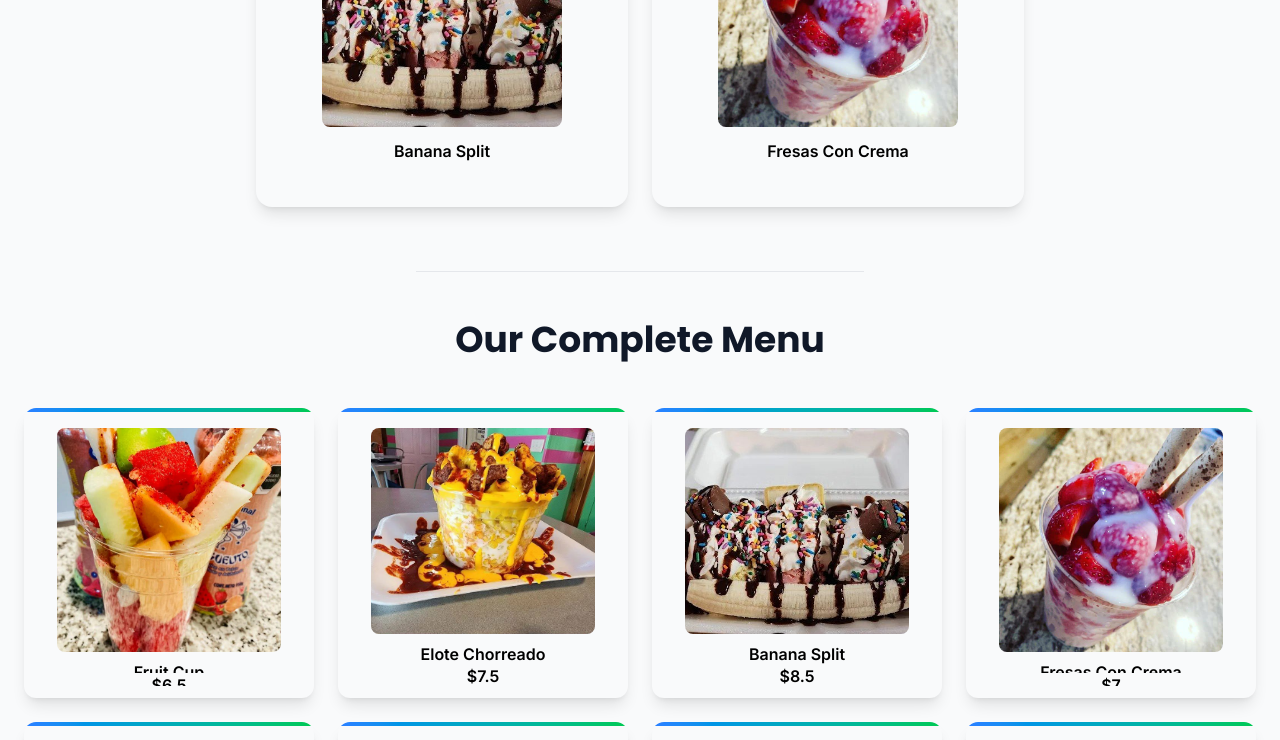
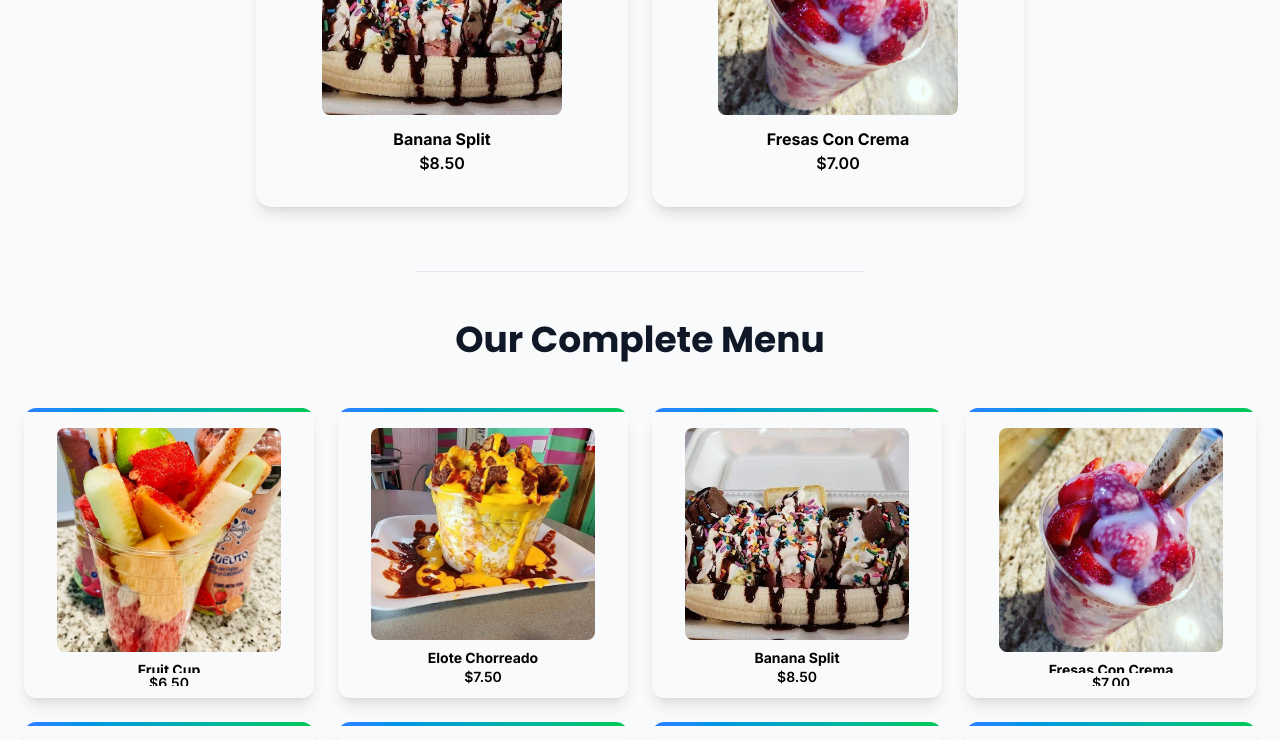
Before and after one commit to Guillermotrejo1/I-Snack, a Next.js app: page / in a window 1280 px wide. Shown: the part 1240-1980 px from the top of the page. Built offline with nearby package versions, Linux system fonts and the light colour scheme.

Commit message:
added prices to the featured section

```diff
--- a/app/components/BentoGrid.tsx
+++ b/app/components/BentoGrid.tsx
@@ -4,25 +4,25 @@ import FeaturedBoxes from "./FeaturedBoxes";
 
 const BentoGrid = () => {
   const featured = [
-    { id: 1, name: "Fruit Cup", image: "/images/fruitCup.jpg" },
-    { id: 2, name: "Elote Chorreado", image: "/images/eloteChorreado.jpg" },
-    { id: 3, name: "Banana Split", image: "/images/bananaSplit.jpg" },
-    { id: 4, name: "Fresas Con Crema", image: "/images/fresasCremosas.jpg" },
+    { id: 1, name: "Fruit Cup", image: "/images/fruitCup.jpg", price: 6.5  },
+    { id: 2, name: "Elote Chorreado", image: "/images/eloteChorreado.jpg", price: 7.5  },
+    { id: 3, name: "Banana Split", image: "/images/bananaSplit.jpg", price: 8.5  },
+    { id: 4, name: "Fresas Con Crema", image: "/images/fresasCremosas.jpg", price: 7.0  },
   ];
 
   const snacks = [
-    { id: 1, name: "Fruit Cup", image: "/images/fruitCup.jpg", price: 6.50 },
-    { id: 2, name: "Elote Chorreado", image: "/images/eloteChorreado.jpg", price: 7.50 },
-    { id: 3, name: "Banana Split", image: "/images/bananaSplit.jpg", price: 8.50 },
+    { id: 1, name: "Fruit Cup", image: "/images/fruitCup.jpg", price: 6.5 },
+    { id: 2, name: "Elote Chorreado", image: "/images/eloteChorreado.jpg", price: 7.5 },
+    { id: 3, name: "Banana Split", image: "/images/bananaSplit.jpg", price: 8.5 },
     { id: 4, name: "Fresas Con Crema", image: "/images/fresasCremosas.jpg", price: 7.0 },
-    { id: 5, name: "Takis Con Queso", image: "/images/cheeseTakis.jpg", price: 5.50 },
+    { id: 5, name: "Takis Con Queso", image: "/images/cheeseTakis.jpg", price: 5.5 },
     { id: 6, name: "Mangonada", image: "/images/mangonada.jpg", price: 6.75 },
-    { id: 7, name: "Mini Pancakes", image: "/images/miniPancakes.jpg", price: 6.00 },
-    { id: 8, name: "Tacos Locos", image: "/images/tacosLocos.jpg", price: 6.50 },
+    { id: 7, name: "Mini Pancakes", image: "/images/miniPancakes.jpg", price: 6.0 },
+    { id: 8, name: "Tacos Locos", image: "/images/tacosLocos.jpg", price: 6.5 },
     { id: 9, name: "Rusa", image: "/images/rusa.jpg", price: 5.75 },
-    { id: 10, name: "Paletas De Nieve", image: "/images/paletas.jpg", price: 4.50 },
+    { id: 10, name: "Paletas De Nieve", image: "/images/paletas.jpg", price: 4.5 },
     { id: 11, name: "Pepino Preparado", image: "/images/pepino.jpg", price: 5.25 },
-    { id: 12, name: "Nieve Preparada", image: "/images/nievePreparada.jpg", price: 5.50 },
+    { id: 12, name: "Nieve Preparada", image: "/images/nievePreparada.jpg", price: 5.5 },
   ];
 
   return (
--- a/app/components/FeaturedBoxes.tsx
+++ b/app/components/FeaturedBoxes.tsx
@@ -1,7 +1,7 @@
 import Image from 'next/image'
 import React from 'react'
 
-const FeaturedBoxes = ({ snack }: { snack: { id: number; name: string; image: string } }) => {
+const FeaturedBoxes = ({ snack }: { snack: { id: number; name: string; image: string, price: number } }) => {
   return (
     <div className="bg-gray-50 rounded-2xl aspect-square w-full shadow-lg hover:shadow-2xl transition-shadow overflow-hidden">
       <div className="h-1 w-full bg-linear-to-r from-blue-500 to-green-500" />
@@ -12,9 +12,10 @@ const FeaturedBoxes = ({ snack }: { snack: { id: number; name: string; image: st
           width={480}
           height={480}
           loading="lazy"
-          className="w-24 h-24 md:w-60 md:h-60 object-cover rounded-lg mb-2 md:mb-3"
+          className="w-22 h-22 md:w-60 md:h-60 object-cover rounded-lg mb-2 md:mb-3"
         />
-        <span className="text-black text-xs md:text-base font-semibold text-center line-clamp-2">{snack.name}</span>
+        <span className="text-black text-xs md:text-base font-bold text-center line-clamp-2">{snack.name}</span>
+        <span className="text-black text-xs md:text-base font-semibold text-center line-clamp-2">${snack.price.toFixed(2)}</span>
       </div>
     </div>
   )
--- a/app/components/GridBoxes.tsx
+++ b/app/components/GridBoxes.tsx
@@ -14,8 +14,10 @@ const GridBoxes = ({ snack }: { snack: { id: number; name: string; image: string
           loading="lazy"
           className="w-56 h-56 object-cover rounded-lg"
         />
-        <span className="text-black text-base font-semibold text-center line-clamp-2 mt-2">{snack.name}</span>
-        <span className="text-black text-base font-semibold text-center line-clamp-2">${snack.price}</span>
+        <span className="text-black text-sm font-bold text-center line-clamp-2 mt-2">{snack.name}</span>
+        <span className="text-black text-sm font-semibold text-center line-clamp-2">
+          ${snack.price.toFixed(2)}
+        </span>
       </div>
     </div>
   );
```
